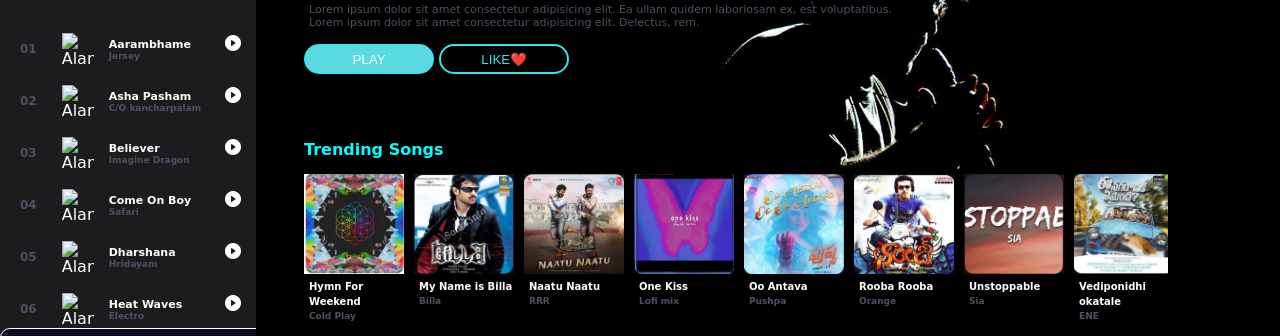
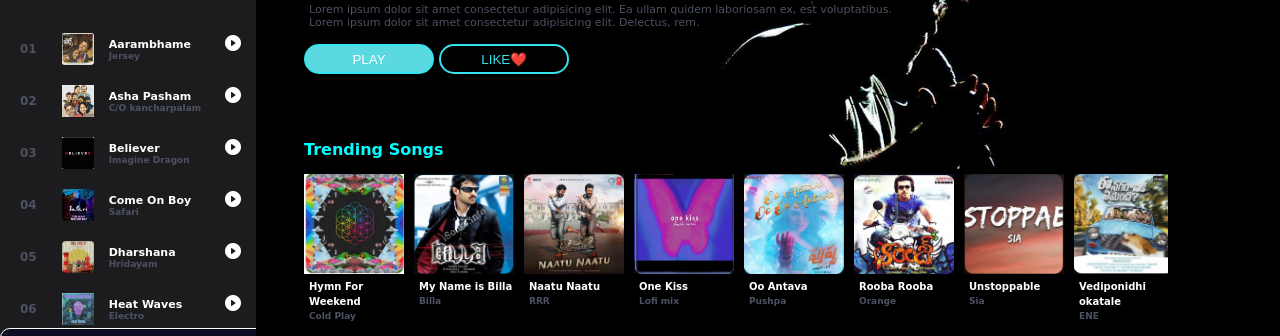
Before and after one commit to surya1182/music_player, a plain HTML site: page index.html in a window 1280 px wide. Shown: the part 131-467 px from the top of the page. Drawn offline with nearby package versions, Linux system fonts and the light colour scheme; files whose address does not match are found by name.

Commit message:
Update index.html

```diff
--- a/index.html
+++ b/index.html
@@ -22,7 +22,7 @@
             <div class="menu_song">
                 <li class="songItem">
                     <span>01</span>
-                    <img src="img/1.jpg" alt="Alan">
+                    <img src="1.jpg" alt="Alan">
                     <h5>
                         Aarambhame
                         <div class="subtitle">Jersey</div>
@@ -31,7 +31,7 @@
                 </li>
                 <li class="songItem">
                     <span>02</span>
-                    <img src="img/2.jpg" alt="Alan">
+                    <img src="2.jpg" alt="Alan">
                     <h5>
                         Asha Pasham
                         <div class="subtitle">C/O kancharpalam</div>
@@ -40,7 +40,7 @@
                 </li>
                 <li class="songItem">
                     <span>03</span>
-                    <img src="img/3.jpg" alt="Alan">
+                    <img src="3.jpg" alt="Alan">
                     <h5>
                         Believer
                         <div class="subtitle">Imagine Dragon</div>
@@ -49,7 +49,7 @@
                 </li>
                 <li class="songItem">
                     <span>04</span>
-                    <img src="img/4.jpg" alt="Alan">
+                    <img src="4.jpg" alt="Alan">
                     <h5>
                         Come On Boy
                         <div class="subtitle">Safari</div>
@@ -58,7 +58,7 @@
                 </li>
                 <li class="songItem">
                     <span>05</span>
-                    <img src="img/5.jpg" alt="Alan">
+                    <img src="5.jpg" alt="Alan">
                     <h5>
                         Dharshana
                         <div class="subtitle">Hridayam</div>
@@ -67,7 +67,7 @@
                 </li>
                 <li class="songItem">
                     <span>06</span>
-                    <img src="img/6.jpg" alt="Alan">
+                    <img src="6.jpg" alt="Alan">
                     <h5>
                         Heat Waves
                         <div class="subtitle">Electro</div>
```
